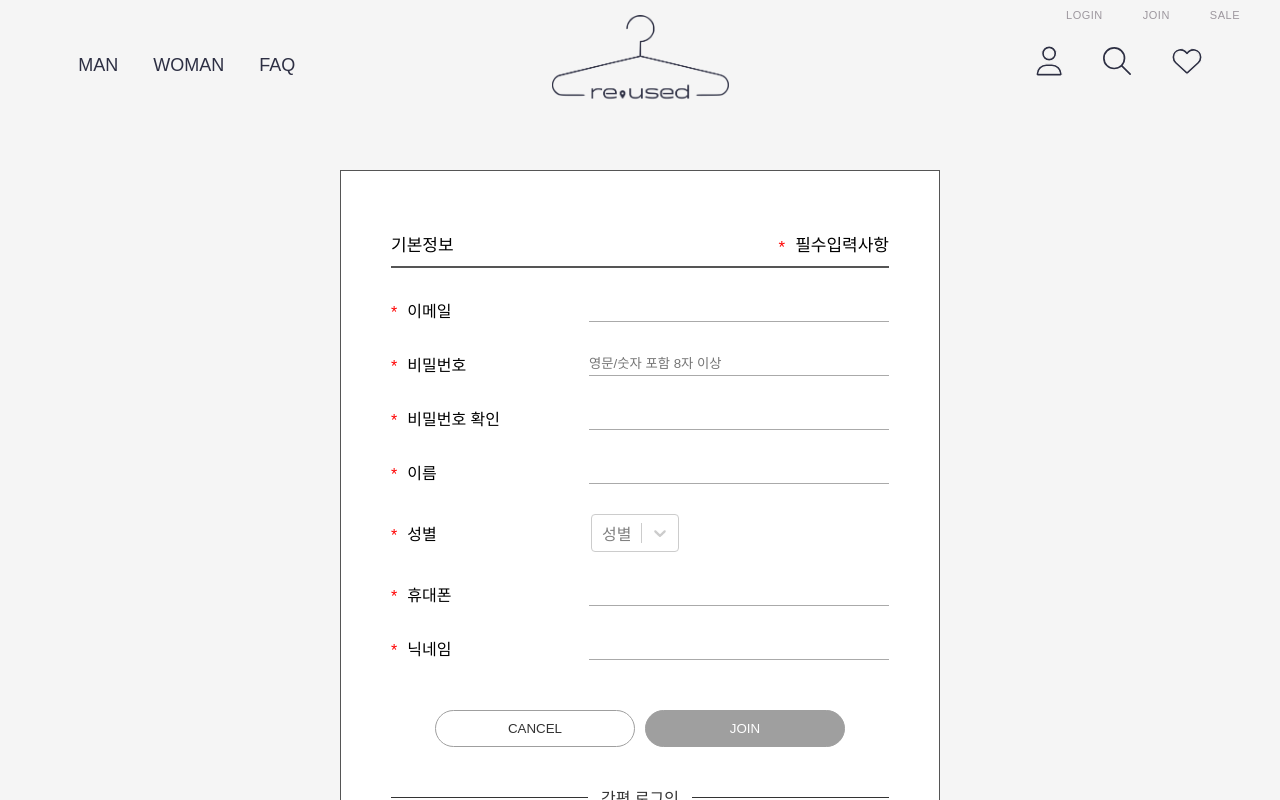
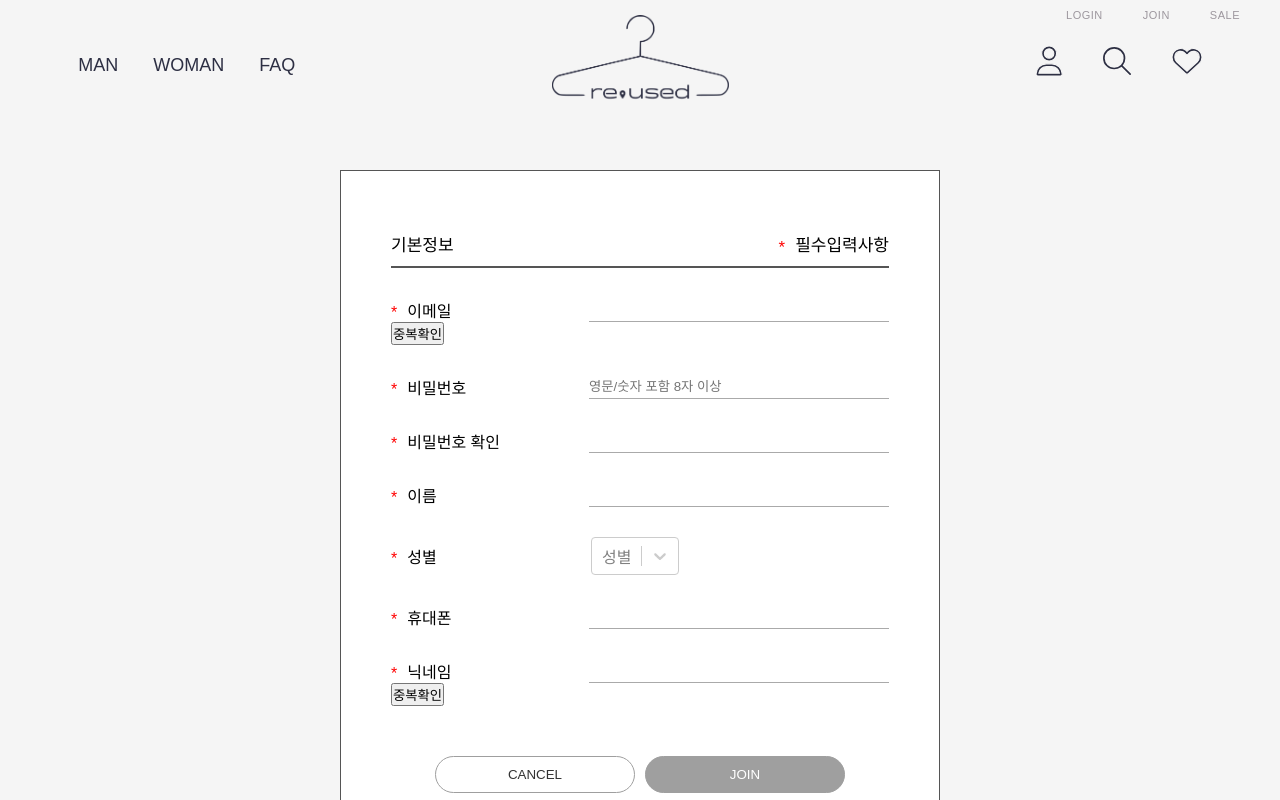
Before and after one commit to Sung-Heee/store-front, a React (Create React App) app: page /register in a window 1280 px wide. Shown: the top 800 px of the page. Built offline with nearby package versions, Linux system fonts and the light colour scheme; a web font is replaced by a local one.

Commit message:
Feat: 이메일, 닉네임 중복확인

```diff
--- a/src/pages/RegisterPage.jsx
+++ b/src/pages/RegisterPage.jsx
@@ -51,6 +51,50 @@ export default function RegisterPage() {
     return true;
   };
 
+  const checkEmail = async (e) => {
+    e.preventDefault(); // 자동 새로고침 방지
+
+    if (!registerIdInput.current.value) return alert('이메일을 입력 하세요');
+
+    try {
+      const resCheckEmail = await axios.post('/checkEmail', {
+        id: registerIdInput.current.value,
+      });
+      const message = resCheckEmail.data.message;
+      if (resCheckEmail.data.status === '200') {
+        console.log('중복 안 됨. 사용 가능한 아이디 입니다.');
+        alert(message); // 사용 가능한 아이디
+      } else {
+        return alert(message); // 실패. 사용 불가능한 아이디
+      }
+    } catch (error) {
+      console.error(error);
+      alert(error.response.data);
+    }
+  };
+
+  const checkNickName = async (e) => {
+    e.preventDefault(); // 자동 새로고침 방지
+
+    if (!nickNameInput.current.value) return alert('닉네임을 입력 하세요');
+
+    try {
+      const resCheckNickName = await axios.post('/checkNickName', {
+        nickName: nickNameInput.current.value,
+      });
+      const message = resCheckNickName.data.message;
+      if (resCheckNickName.data.status === '200') {
+        console.log('중복 안 됨. 사용 가능한 닉네임 입니다.');
+        alert(message); // 사용 가능한 닉네임
+      } else {
+        return alert(message); // 실패. 사용 불가능한 닉네임
+      }
+    } catch (error) {
+      console.error(error);
+      alert(error.response.data);
+    }
+  };
+
   const registerUser = async (e) => {
     e.preventDefault(); // 자동 새로고침 방지
 
@@ -86,10 +130,10 @@ export default function RegisterPage() {
         nickName: nickNameInput.current.value,
       });
       console.log(resRegister.data.status);
+      const message = resRegister.data.message; // 객체에 있는 message
+      if (resRegister.data.status === '200') {
+        alert(message);
 
-      if (resRegister.data.status === '200') {
-        console.log('확인');
-        // 성공 했다. 라는 의미
         dispatch(
           login({
             id: registerIdInput.current.value,
@@ -97,7 +141,7 @@ export default function RegisterPage() {
         );
         navigate('/');
       } else {
-        return alert(await resRegister.json());
+        return alert('회원가입 실패\n 다시 시도해주세요');
       }
     } catch (error) {
       console.error(error);
@@ -127,6 +171,7 @@ export default function RegisterPage() {
                 name="email"
                 ref={registerIdInput}
               />
+              <button onClick={checkEmail}>중복확인</button>
             </div>
             <div className="password-info">
               <label>
@@ -190,6 +235,7 @@ export default function RegisterPage() {
                 maxLength={8}
                 ref={nickNameInput}
               />
+              <button onClick={checkNickName}>중복확인</button>
             </div>
             <button className="cancel--btn btn">CANCEL</button>
             <button
```
